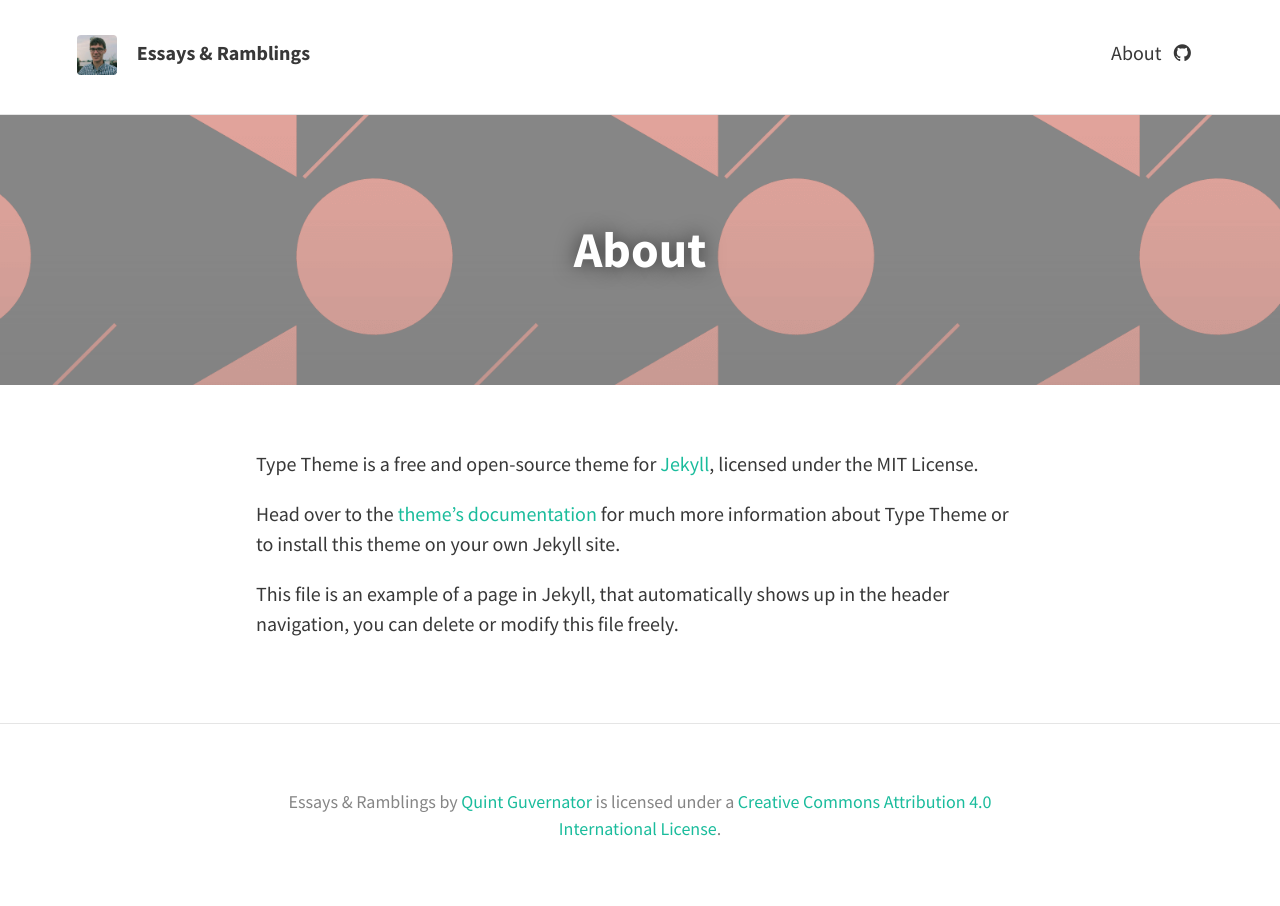
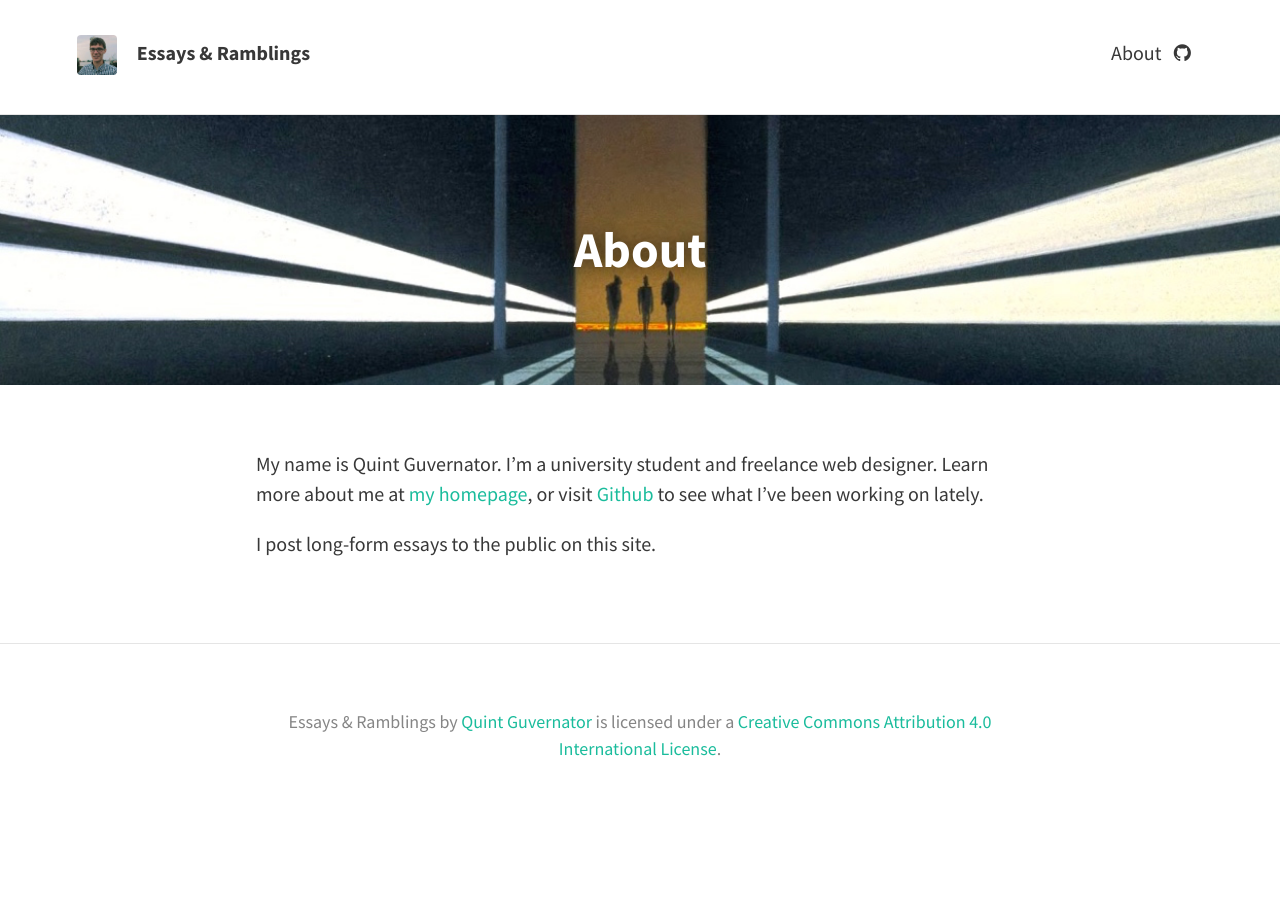
Before and after one commit to qguv/essays, a Jekyll site: the page built from about.md, in a window 1280 px wide. Built offline with Jekyll 4.4.1, drawn with Linux system fonts in a browser that asks for light colours; nearby versions of some CDN libraries.

Commit message:
populate about page

```diff
--- a/about.md
+++ b/about.md
@@ -2,11 +2,12 @@
 layout: page
 title: About
 permalink: /about/
-feature-img: "img/sample_feature_img_2.png"
+feature-img: "img/chamber.jpg"
 ---
 
-Type Theme is a free and open-source theme for [Jekyll](http://jekyllrb.com/), licensed under the MIT License.
+My name is Quint Guvernator. I'm a university student and freelance web
+designer. Learn more about me at [my homepage](https://qguv.github.io), or
+visit [Github](https://github.com/qguv) to see what I've been working on
+lately.
 
-Head over to the [theme's documentation](https://rohanchandra.github.io/project/type/) for much more information about Type Theme or to install this theme on your own Jekyll site.
-
-This file is an example of a page in Jekyll, that automatically shows up in the header navigation, you can delete or modify this file freely.
+I post long-form essays to the public on this site.
```
